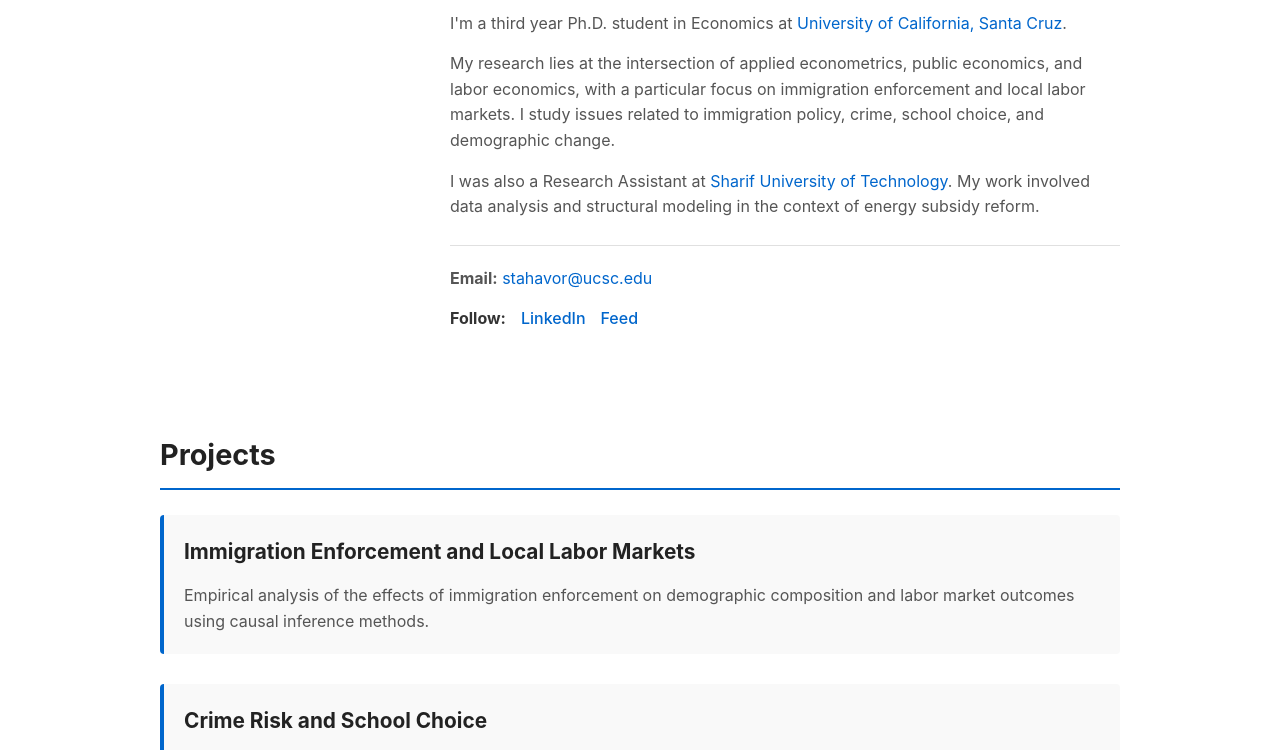
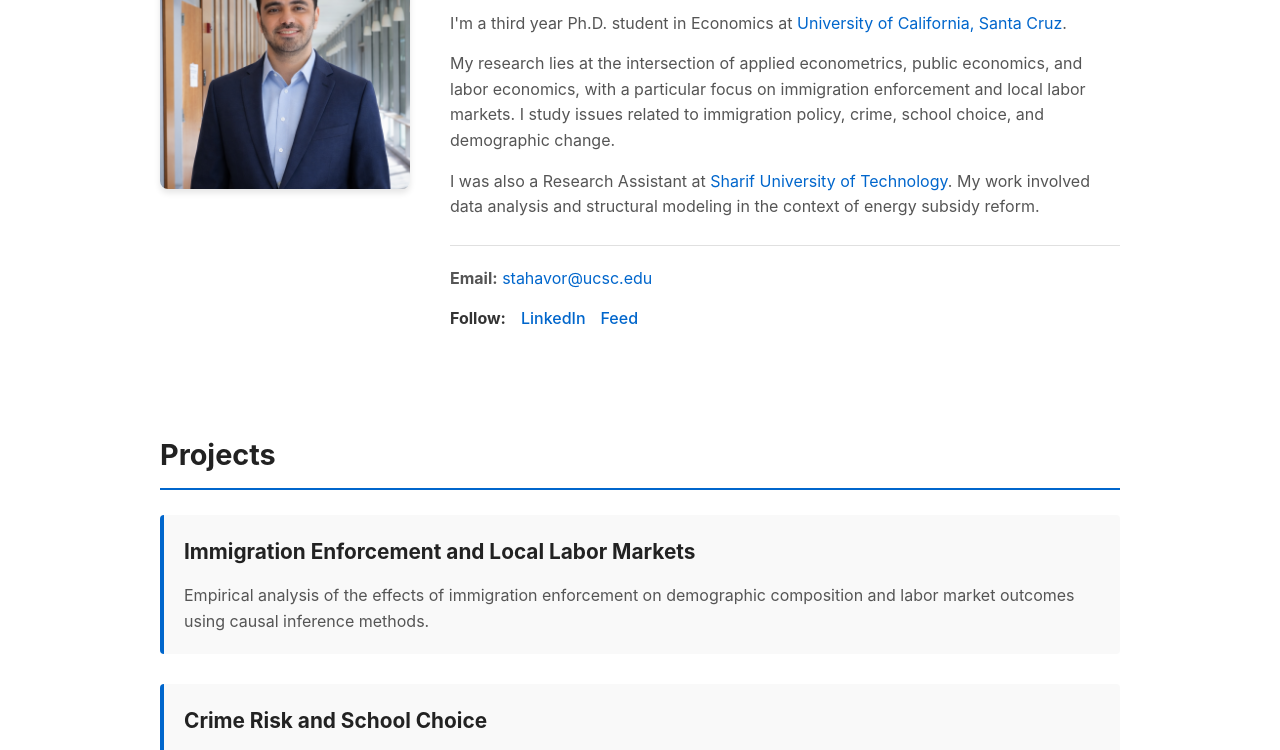
Before and after one commit to SajadT7/sajadt7.github.io, a plain HTML site: page index.html in a window 1280 px wide. Shown: the part 200-950 px from the top of the page. Drawn offline with Linux system fonts and the light colour scheme.

Commit message:
Update profile image source in index.html

```diff
--- a/index.html
+++ b/index.html
@@ -40,7 +40,7 @@
         <div class="container">
             <div class="intro-section">
                 <div class="profile-image">
-                    <img src="1.png" alt="Sajad">
+                    <img src="Sajad-profile.png" alt="Sajad">
                 </div>
 
                 <div class="intro-content">
```
